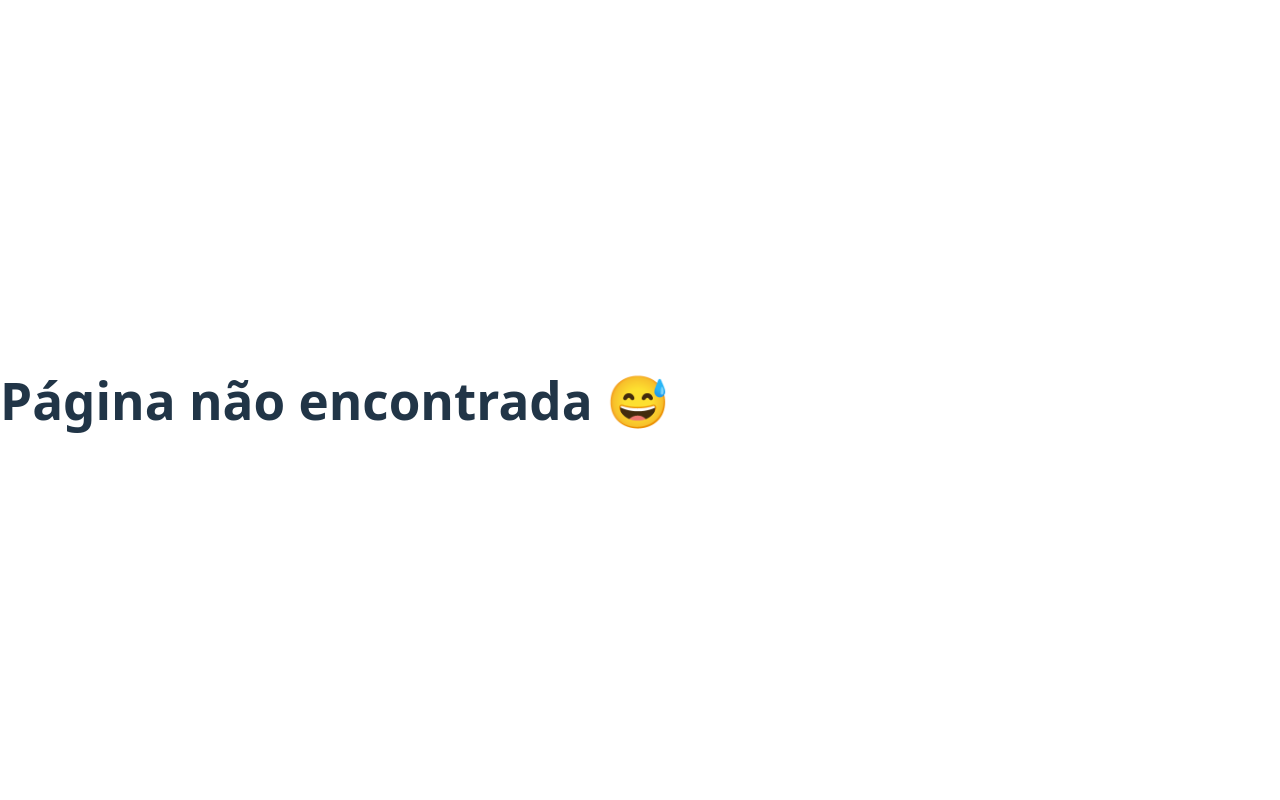
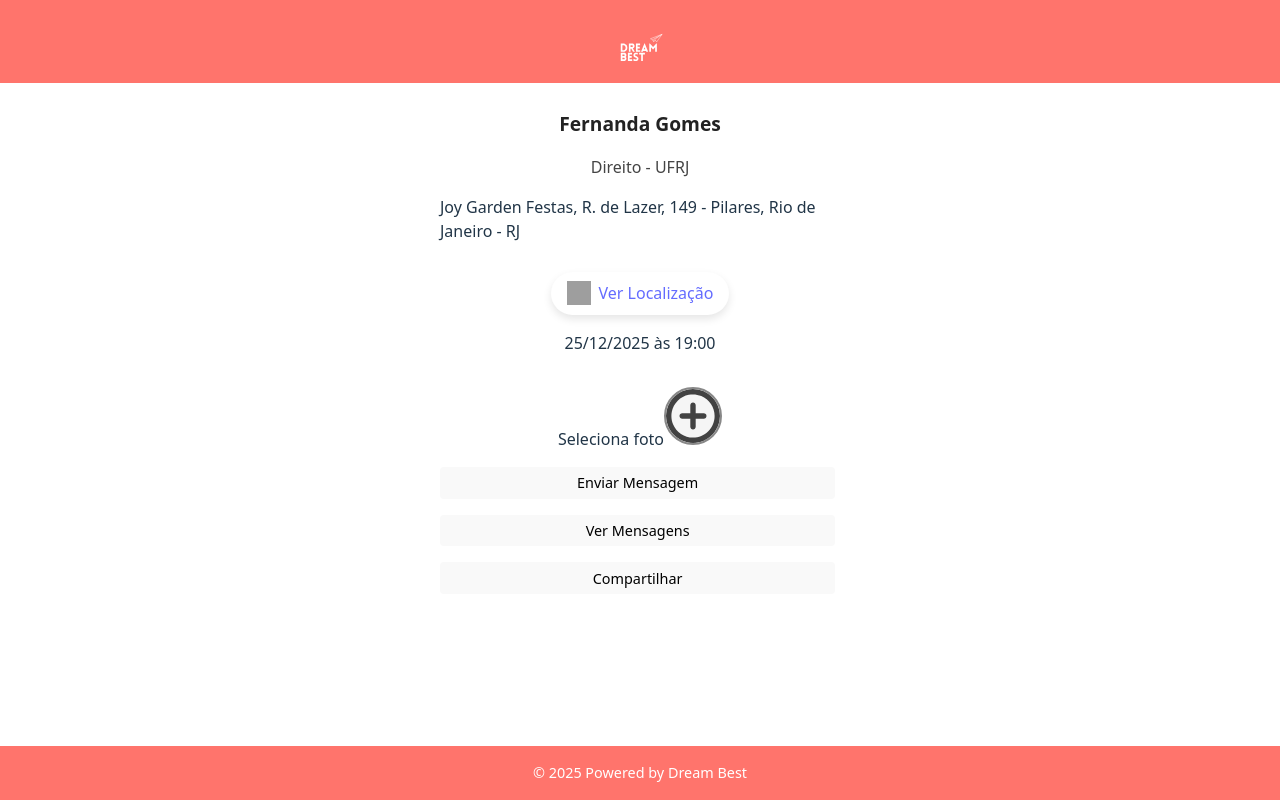
Before and after one commit to mukslima/dream-beast-frontend, a React (Vite) app: page /formando/1/detalhes in a window 1280 px wide. Built offline with nearby package versions, Linux system fonts and the light colour scheme; grey boxes are pictures that could not be loaded.

Commit message:
feat: tela de Detalhes

```diff
--- a/src/App.jsx
+++ b/src/App.jsx
@@ -7,6 +7,7 @@ import CadastroFormando from './pages/CadastroFormando'
 import ListaFormandos from './pages/ListaFormados'
 import PerfilConfirmar from './pages/PerfilConfirmar'
 import CadastroPessoa from './pages/CadastroPessoa'
+import Detalhes from './pages/Detalhes'
 
 function App() {
   return (
@@ -19,6 +20,7 @@ function App() {
         <Route path="/lista-formandos" element={<ListaFormandos />} />
         <Route path="/formando/:id" element={<PerfilConfirmar />} /> {/* Rota dinâmica */}
         <Route path="/formando/:id/cadastro-pessoa" element={<CadastroPessoa />} />
+        <Route path="/formando/:id/detalhes" element={<Detalhes />} />
         <Route path="*" element={<h1>Página não encontrada 😅</h1>} />
       </Routes>
     </BrowserRouter>
--- a/src/pages/CadastroPessoa.jsx
+++ b/src/pages/CadastroPessoa.jsx
@@ -1,12 +1,20 @@
-import { useParams } from "react-router-dom";
+import { useParams, useNavigate } from "react-router-dom";
+import { useState } from "react";
 import logob from "../assets/logob.svg";
 import maisfoto from "../assets/maisfoto.svg";
 import "./CadastroPessoa.css";
 
 export default function CadastroPessoa() {
   const { id } = useParams();
+  const navigate = useNavigate();
 
-  // Exemplo de lista de formandos (substitua por fetch se é necessario)
+  const [formData, setFormData] = useState({
+    nome: "",
+    telefone: "",
+    email: "",
+  });
+
+  // Exemplo de lista de formandos (substitua por fetch se for necessário)
   const formandos = [
     { id: "1", nome: "Fernanda Gomes", curso: "Direito - UFRJ" },
     { id: "2", nome: "Carlos Rangel", curso: "Engenharia - UFF" },
@@ -18,13 +26,10 @@ export default function CadastroPessoa() {
     { id: "8", nome: "Nome e Sobrenome", curso: "Medicina - UFRJ" },
     { id: "9", nome: "Nome e Sobrenome", curso: "Medicina - UFRJ" },
     { id: "10", nome: "Nome e Sobrenome", curso: "Medicina - UFRJ" },
-    // ...adicione mais se quiser
   ];
 
-  // Busque o formando pelo id
   const formando = formandos.find(f => f.id === id);
 
-  // Se não encontrar, mostre mensagem de erro ou redirecione
   if (!formando) {
     return (
       <div className="cadastro-pessoa-container">
@@ -43,6 +48,25 @@ export default function CadastroPessoa() {
     );
   }
 
+  const handleChange = (e) => {
+    setFormData({ ...formData, [e.target.name]: e.target.value });
+  };
+
+  const handleSubmit = (e) => {
+    e.preventDefault();
+
+    if (!formData.nome || !formData.telefone) {
+      alert("Por favor, preencha nome e telefone.");
+      return;
+    }
+
+    // Armazena os dados no localStorage (se quiser usar depois)
+    localStorage.setItem("dadosPessoa", JSON.stringify(formData));
+
+    // Redireciona para a tela de detalhes com o mesmo ID
+    navigate(`/formando/${id}/detalhes`);
+  };
+
   return (
     <div className="cadastro-pessoa-container">
       <header className="cadastro-pessoa-header">
@@ -59,21 +83,41 @@ export default function CadastroPessoa() {
           <span>Seleciona foto</span>
           <img src={maisfoto} alt="Selecionar foto" className="cadastro-pessoa-foto-img" />
         </div>
-        <form className="cadastro-pessoa-form">
+        <form className="cadastro-pessoa-form" onSubmit={handleSubmit}>
           <div className="form-group">
             <label>Nome</label>
-            <input type="text" placeholder="Digite a nome" required />
+            <input
+              type="text"
+              name="nome"
+              placeholder="Digite o nome"
+              value={formData.nome}
+              onChange={handleChange}
+              required
+            />
           </div>
           <div className="form-group">
             <label>Telefone</label>
-            <input type="text" placeholder="Coloque o telefone" required />
+            <input
+              type="text"
+              name="telefone"
+              placeholder="Coloque o telefone"
+              value={formData.telefone}
+              onChange={handleChange}
+              required
+            />
           </div>
           <div className="form-group">
             <label>Email (Opcional)</label>
-            <input type="email" placeholder="Entre com email" />
+            <input
+              type="email"
+              name="email"
+              placeholder="Entre com email"
+              value={formData.email}
+              onChange={handleChange}
+            />
           </div>
           <button type="submit" className="cadastro-pessoa-btn">
-            Entrar
+            Confirmar Cadastro
           </button>
         </form>
       </main>
--- /dev/null
+++ b/src/pages/Detalhes.css
@@ -0,0 +1,156 @@
+.detalhes-container {
+  min-height: 100vh;
+  width: 100vw;
+  background: #fff;
+  display: flex;
+  flex-direction: column;
+  align-items: center;
+  justify-content: space-between;
+}
+
+.detalhes-header {
+  width: 100%;
+  background: #FF746C;
+  display: flex;
+  justify-content: center;
+  align-items: center;
+  padding: 1.2rem 0 1rem 0;
+  position: fixed;
+  top: 0;
+  left: 0;
+  z-index: 10;
+}
+
+.detalhes-logo {
+  height: 48px;
+}
+
+.detalhes-main {
+  width: 100%;
+  max-width: 400px;
+  margin-top: 110px;
+  display: flex;
+  flex-direction: column;
+  align-items: center;
+  padding: 0 1rem;
+  gap: 1rem;
+}
+
+.detalhes-nome {
+  font-size: 1.2rem;
+  font-weight: 600;
+  color: #222;
+  text-align: center;
+}
+
+.detalhes-curso {
+  font-size: 1rem;
+  color: #444;
+  font-weight: 500;
+  text-align: center;
+}
+
+.detalhes-local {
+  width: 100%;
+  text-align: center;
+  font-size: 0.95rem;
+  color: #222;
+  font-weight: 500;
+  margin-top: 0.5rem;
+}
+
+.detalhes-endereco {
+  font-size: 0.9rem;
+  color: #666;
+  margin-top: 0.3rem;
+}
+
+.detalhes-maps-btn {
+  display: flex;
+  align-items: center;
+  justify-content: center;
+  background: #fff;
+  box-shadow: 0 4px 8px rgba(0,0,0,0.1);
+  border-radius: 25px;
+  padding: 0.6rem 1rem;
+  margin-top: 0.8rem;
+  gap: 0.5rem;
+  cursor: pointer;
+  text-decoration: none;
+  transition: transform 0.2s;
+}
+
+.detalhes-maps-btn:hover {
+  transform: scale(1.03);
+}
+
+.detalhes-maps-btn img {
+  width: 24px;
+  height: 24px;
+}
+
+.detalhes-datas {
+  width: 100%;
+  display: flex;
+  flex-direction: column;
+  gap: 0.4rem;
+  font-size: 0.95rem;
+  color: #222;
+  text-align: center;
+}
+
+.detalhes-msg-box {
+  width: 100%;
+  min-height: 100px;
+  border: 1px solid #ddd;
+  border-radius: 10px;
+  padding: 0.8rem;
+  font-size: 0.9rem;
+  color: #333;
+  background: #fafafa;
+}
+
+.detalhes-btn-group {
+  width: 100%;
+  display: flex;
+  gap: 0.5rem;
+  margin-top: 1rem;
+}
+
+.detalhes-btn-group button {
+  flex: 1;
+  padding: 0.8rem 0;
+  border: none;
+  border-radius: 30px;
+  font-size: 0.9rem;
+  font-weight: 600;
+  cursor: pointer;
+  color: #fff;
+  background: #FF746C;
+  transition: background 0.2s;
+}
+
+.detalhes-btn-group button:hover {
+  background: #ff4b4b;
+}
+
+.detalhes-footer {
+  width: 100%;
+  background: #FF746C;
+  color: #fff;
+  text-align: center;
+  padding: 1rem 0;
+  font-size: 0.9rem;
+  position: fixed;
+  bottom: 0;
+  left: 0;
+  z-index: 10;
+}
+
+/* Mobile */
+@media (max-width: 480px) {
+  .detalhes-main {
+    max-width: 95vw;
+    margin-top: 90px;
+  }
+}
--- /dev/null
+++ b/src/pages/Detalhes.jsx
@@ -0,0 +1,88 @@
+import { useParams } from "react-router-dom";
+import logob from "../assets/logob.svg";
+import maisfoto from "../assets/maisfoto.svg";
+import "./Detalhes.css";
+
+export default function Detalhes() {
+  const { id } = useParams();
+
+  // Exemplo de lista de formandos (substitua por fetch se é necessario)
+  const formandos = [
+    { id: "1", nome: "Fernanda Gomes", curso: "Direito - UFRJ", diaHora: "25/12/2025 às 19:00", localizacao: "Joy Garden Festas, R. de Lazer, 149 - Pilares, Rio de Janeiro - RJ" },
+    { id: "2", nome: "Carlos Rangel", curso: "Engenharia - UFF", diaHora: "30/11/2025 às 18:00", localizacao: "Espaço Verde, Av. das Flores, 200 - Centro, Niterói - RJ" },
+    { id: "3", nome: "Marcos AND Lima", curso: "Sistemas Para Internet - IFPB", diaHora: "15/10/2025 às 20:00", localizacao: "Salão Nobre, R. Principal, 50 - João Pessoa - PB" },
+    { id: "4", nome: "Deivid SP", curso: "Engenharia Computação - USP", diaHora: "10/09/2025 às 17:00", localizacao: "Clube dos Engenheiros, Av. Tecnológica, 300 - São Paulo - SP" },
+    { id: "5", nome: "Nome e Sobrenome", curso: "Medicina - UFRJ", diaHora: "05/08/2025 às 19:30", localizacao: "Hotel Luxo, R. das Acácias, 400 - Copacabana, Rio de Janeiro - RJ" },
+    { id: "6", nome: "Nome e Sobrenome", curso: "Medicina - UFRJ", diaHora: "22/07/2025 às 18:30", localizacao: "Espaço Jardim, Av. das Palmeiras, 150 - Ipanema, Rio de Janeiro - RJ" },
+    { id: "7", nome: "Nome e Sobrenome", curso: "Medicina - UFRJ", diaHora: "18/06/2025 às 20:00", localizacao: "Salão Imperial, R. do Sol, 75 - Leblon, Rio de Janeiro - RJ" },
+    { id: "8", nome: "Nome e Sobrenome", curso: "Medicina - UFRJ", diaHora: "12/05/2025 às 19:00", localizacao: "Buffet Real, Av. das Nações, 250 - Barra da Tijuca, Rio de Janeiro - RJ" },
+    { id: "9", nome: "Nome e Sobrenome", curso: "Medicina - UFRJ", diaHora: "28/04/2025 às 18:00", localizacao: "Casa de Festas, R. das Orquídeas, 120 - Tijuca, Rio de Janeiro - RJ" },
+    { id: "10", nome: "Nome e Sobrenome", curso: "Medicina - UFRJ", diaHora: "15/03/2025 às 20:30", localizacao: "Espaço Elegante, Av. Central, 500 - Centro, Rio de Janeiro - RJ" },
+    // ...adicione mais se quiser
+  ];
+
+  // Busque o formando pelo id
+  const formando = formandos.find(f => f.id === id);
+
+  // Se não encontrar, mostre mensagem de erro ou redirecione
+  if (!formando) {
+    return (
+      <div className="detalhes-container">
+        <header className="detalhes-header">
+          <img src={logob} alt="Dream Beast" className="detalhes-logo" />
+        </header>
+        <main className="detalhes-main">
+          <div className="detalhes-alert" style={{ color: "#FF0000" }}>
+            Formando não encontrado.
+          </div>
+        </main>
+        <footer className="detalhes-footer">
+          © 2025 Powered by Dream Best
+        </footer>
+      </div>
+    );
+  }
+
+  return (
+    <div className="detalhes-container">
+      <header className="detalhes-header">
+        <img src={logob} alt="Dream Beast" className="detalhes-logo" />
+      </header>
+      <main className="detalhes-main">
+        <div className="detalhes-nome">{formando.nome}</div>
+        <div className="detalhes-curso">{formando.curso}</div>
+        <div className="detalhes-localizacao">{formando.localizacao}</div>
+           <a
+            href="https://www.google.com/maps?q=Joy+Garden+Festas,+R.+de+Lazer,+149+-+Pilares,+Rio+de+Janeiro+-+RJ"
+            target="_blank"
+            rel="noopener noreferrer"
+            className="detalhes-maps-btn"
+            >
+            <img src="https://maps.gstatic.com/tactile/basepage/pegman_sherlock.png" alt="Google Maps" />
+            Ver Localização
+        </a>
+
+        <div className="detalhes-dia-hora">{formando.diaHora}</div>
+        <div className="Mensagem"></div>
+        <div className="detalhes-foto">
+          <span>Seleciona foto</span>
+          <img src={maisfoto} alt="Selecionar foto" className="cadastro-pessoa-foto-img" />
+        </div>
+        <form className="cadastro-pessoa-form">
+          <button type="submit" className="enviar-btn">
+            Enviar Mensagem
+          </button>
+          <button type="submit" className="ver-mensagens-btn">
+            Ver Mensagens
+          </button>
+          <button type="submit" className="compartilhar-btn">
+            Compartilhar
+          </button>
+        </form>
+      </main>
+      <footer className="detalhes-footer">
+        © 2025 Powered by Dream Best
+      </footer>
+    </div>
+  );
+}
```
